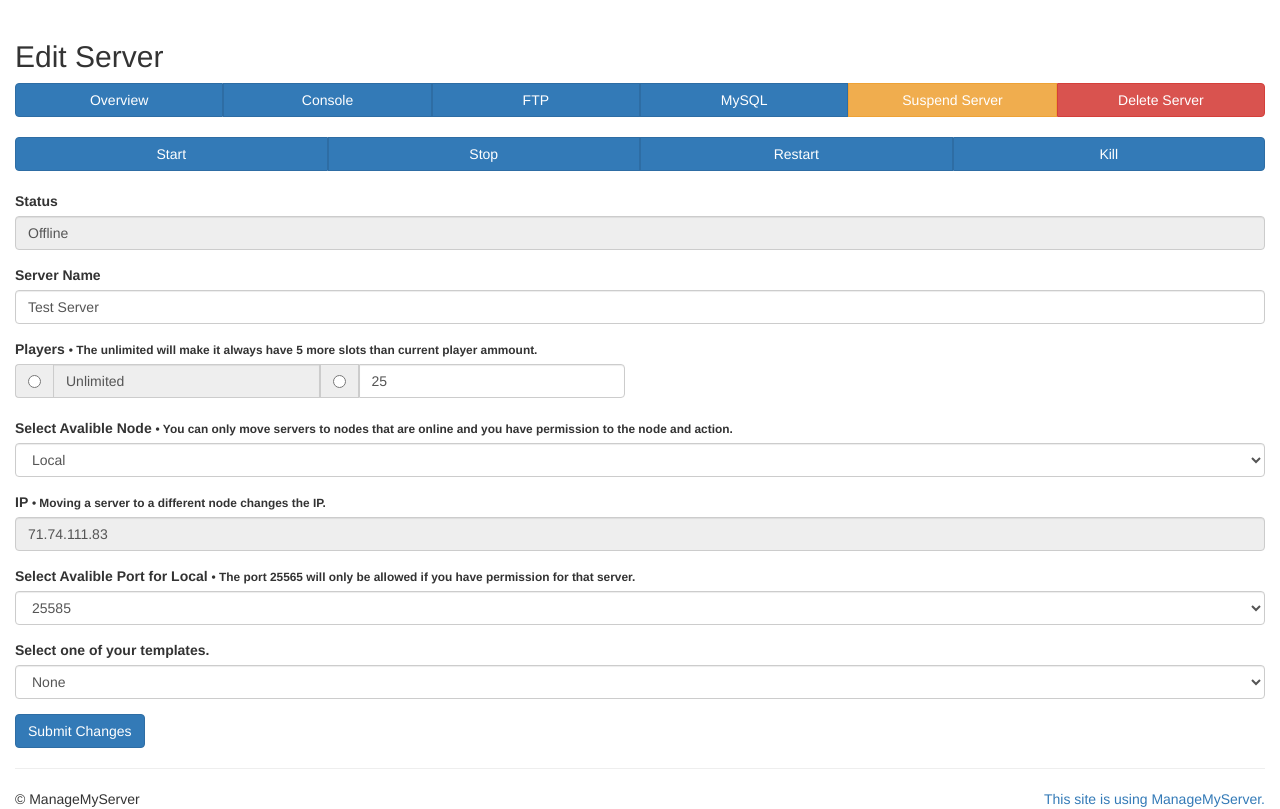
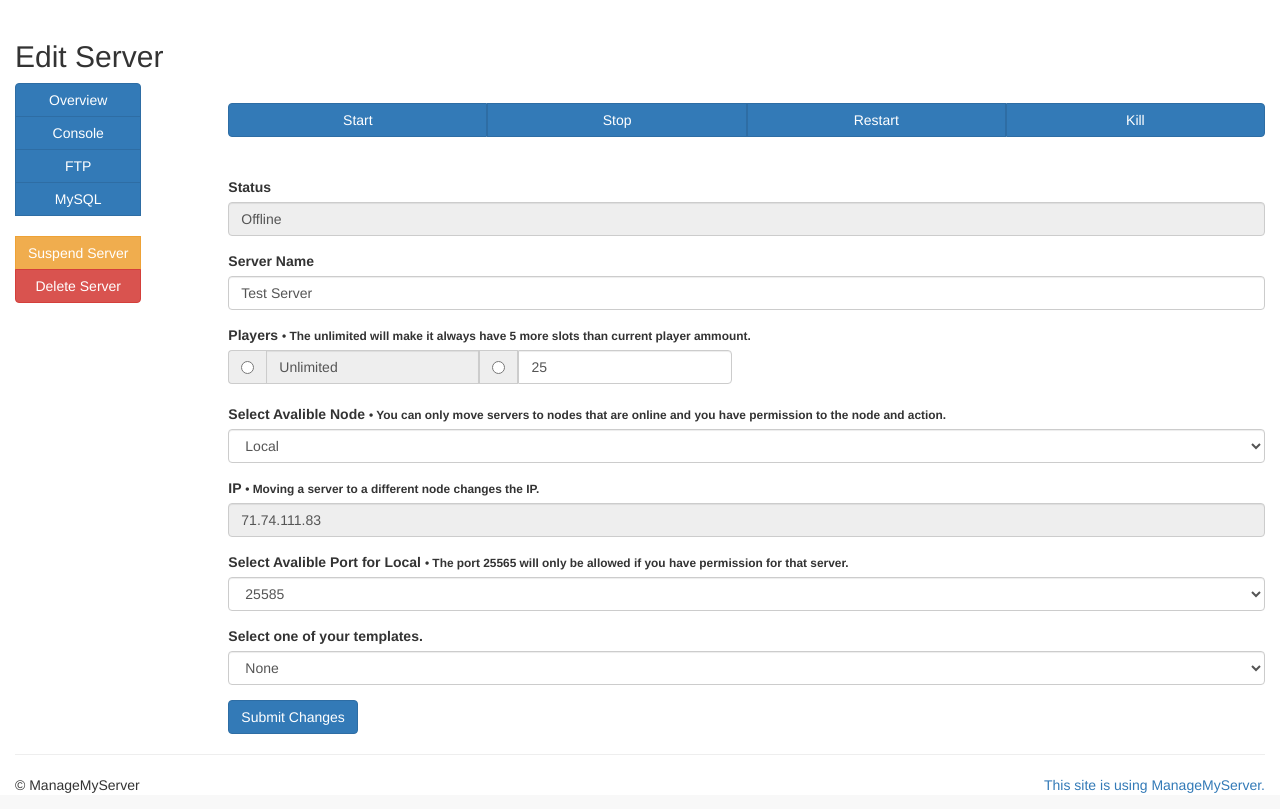
Before and after one commit to BrightSkyz/MMS-Layout, a PHP site: page /pages/server/1overview.php in a window 1280 px wide. Shown: the part 51-860 px from the top of the page. Run offline with PHP 8.4, Linux system fonts and the light colour scheme; some libraries are stand-ins or nearby versions.

Commit message:
New layout

```diff
--- a/pages/server/1overview.php
+++ b/pages/server/1overview.php
@@ -1,20 +1,27 @@
 <?php echo file_get_contents('../include/header.php'); ?>
 <h2>Edit Server</h2>
-<div class="btn-group btn-group-justified">
+<div class="row">
+<div class="col-lg-2">
+<div class="btn-group-vertical">
    <a href="1overview.php" class="btn btn-primary">Overview</a>
    <a href="1console.php" class="btn btn-primary">Console</a>
    <a href="1ftp.php" class="btn btn-primary">FTP</a>
    <a href="1mymql.php" class="btn btn-primary">MySQL</a>
+   <br>
    <a href="" class="btn btn-warning">Suspend Server</a>
    <a href="" class="btn btn-danger">Delete Server</a>
 </div>
+</div>
 <br>
+<div class="col-lg-10">
+
 <div class="btn-group btn-group-justified">
    <a href="" class="btn btn-primary">Start</a>
    <a href="" class="btn btn-primary">Stop</a>
    <a href="" class="btn btn-primary">Restart</a>
    <a href="" class="btn btn-primary">Kill</a>
 </div>
+<br>
 <br>
 <div class="form-group">
    <label class="control-label">Status</label>
@@ -74,5 +81,5 @@
 </div>
 <div class="btn-group" role="group">
    <a href="/pages/servers.php"><button type="button" class="btn btn-primary">Submit Changes</button></a>
-</div>
+</div></div></div>
 <?php echo file_get_contents('../include/footer.php'); ?>
```
